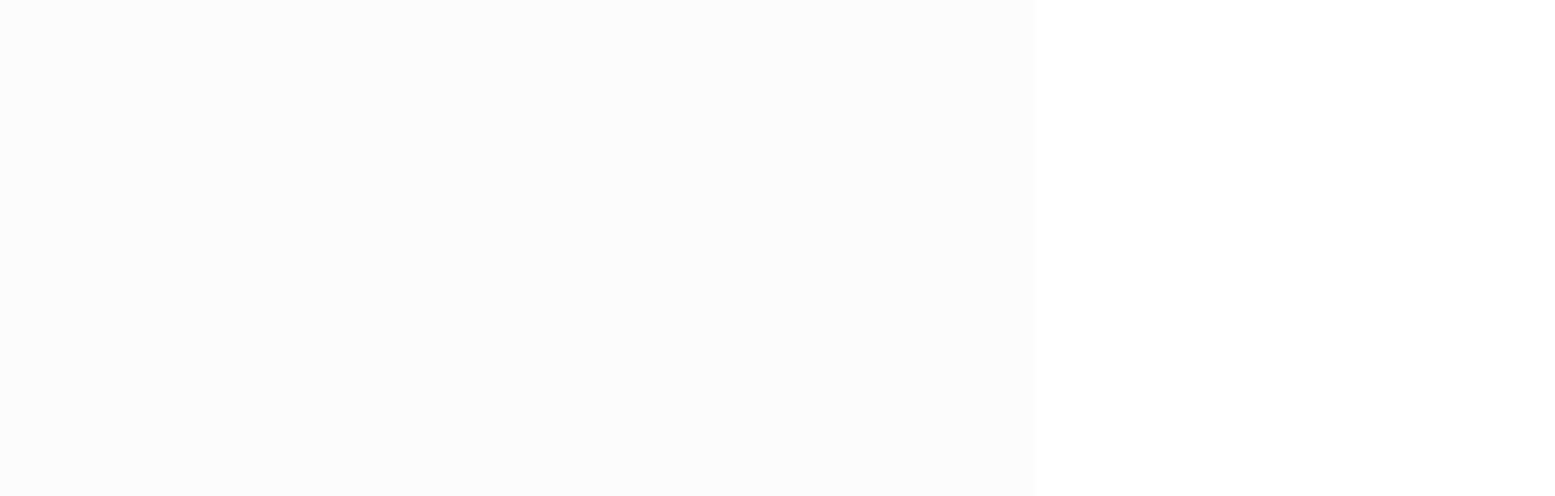
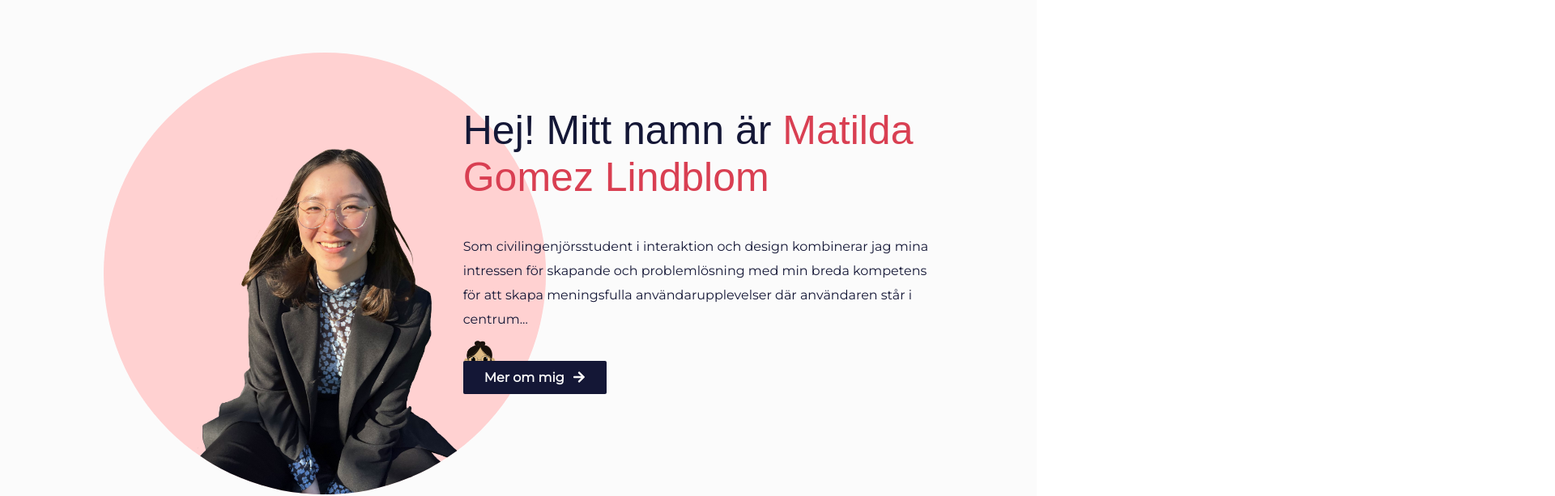
Before and after one commit to MatildaGomezLindblom/my-portfolio, a React (Create React App) app: page /#/ in a window 1280 px wide. Shown: the part 863-1476 px from the top of the page at 81% size, 1920 px wide, since content can reach past the window. Built offline with nearby package versions, Linux system fonts and the light colour scheme; a web font is replaced by a local one.

Commit message:
about section done (?)

```diff
--- a/src/components/ButtonPrimary.js
+++ b/src/components/ButtonPrimary.js
@@ -2,11 +2,11 @@ import React from "react";
 import { Link } from "react-router-dom";
 import "../styles/global.scss";
 
-function ButtonPrimary({onClick, children}) {
+function ButtonPrimary({onClick, children, onMouseLeave, onMouseEnter}) {
   return (
     <div class="button-container">
   <div>
-  <button className="primary-button" onClick={onClick}>{children}</button>
+  <button className="primary-button" onClick={onClick} onMouseEnter={onMouseEnter}  onMouseLeave={onMouseLeave}>{children}</button>
   </div>
  </div>
   );
--- a/src/components/about/About.js
+++ b/src/components/about/About.js
@@ -1,9 +1,13 @@
-import React from "react";
-import { Link } from "react-router-dom";
+import { React, useState } from "react";
+import { Link, useHistory } from "react-router-dom";
 import "../../styles/About.scss";
 import ButtonPrimary from "../ButtonPrimary";
-import { FaArrowRight } from 'react-icons/fa';
-
+import { FaArrowRight } from "react-icons/fa";
+import { motion, AnimatePresence } from "framer-motion";
+import logo from "../../assets/logo.png";
+import star from "../../assets/about/buttonStar.svg";
+import MoreButton from "./MoreButton";
+import Me from "../../assets/about/MatildaCutOut.png";
 
 function About() {
   return (
@@ -21,8 +25,16 @@ function About() {
           ></path>
         </svg>
       </div>
-      <Link to="/MoreAboutMe">More About Me</Link>
-      <ButtonPrimary>Mer om mig<FaArrowRight /></ButtonPrimary>
+      <div className="about-grid">
+        <div>
+          <img src={Me} className="matilda-cut-out" alt="Matilda" />
+        </div>
+        <div className="about-text-section">
+          <h2>Hej! Mitt namn är <mark>Matilda Gomez Lindblom</mark></h2>
+          <p>Som civilingenjörsstudent i interaktion och design kombinerar jag mina intressen för skapande och problemlösning med min breda kompetens för att skapa meningsfulla användarupplevelser där användaren står i centrum...</p>
+        <MoreButton></MoreButton>
+        </div>
+      </div>
     </div>
   );
 }
--- /dev/null
+++ b/src/components/about/MoreButton.js
@@ -0,0 +1,157 @@
+import { React, useState } from "react";
+import "../../styles/About.scss";
+import ButtonPrimary from "../ButtonPrimary";
+import { FaArrowRight } from "react-icons/fa";
+import { motion } from "framer-motion";
+import logo from "../../assets/logo.png";
+import star from "../../assets/about/buttonStar.svg";
+import { Link, useHistory } from 'react-router-dom';
+
+function MoreButton() {
+  const [isHovered, setIsHovered] = useState(false);
+
+  const showHead = {
+    y: -75,
+    rotate: -15,
+    zIndex: -2,
+  };
+
+  const hideHead = {
+    y: -67,
+  };
+
+  const showHand = {
+    y: [
+      -80, -100, -100, -100, -100, -100, -100, -100, -100, -100, -100, -100,
+      -100,
+    ],
+    zIndex: -2,
+    rotate: [15, 30, 15, -15, 15, 30, 15, -15, 15, 30, 15, -15, 15],
+    x: 40,
+    transition: {
+      times: [
+        0, 0.8, 1.6, 2.4, 2.2, 2.0, 2.8, 2.6, 2.4, 2.2, 4.0, 4.0, 4.0, 4.0,
+      ],
+      duration: 1.7,
+    },
+  };
+
+  const hideHand = {
+    y: -80,
+    x: 40,
+  };
+
+  const showStar = {
+    y: -150,
+    x: -30,
+    rotate: -25,
+    zIndex: -2,
+    scale: 1,
+  };
+
+  const hideStar = {
+    y: -110,
+    scale: 0.5,
+  };
+
+  const showStar2 = {
+    y: -160,
+    x: 130,
+    rotate: 45,
+    zIndex: -2,
+    scale: 1.2,
+  };
+
+  const hideStar2 = {
+    y: -110,
+    scale: 0.5,
+  };
+
+  const showStar3 = {
+    y: -60,
+    x: 20,
+    rotate: 65,
+    zIndex: -2,
+    scale: 1,
+  };
+
+  const hideStar3 = {
+    y: -110,
+    scale: 0.5,
+  };
+
+  const showStar4 = {
+    y: -50,
+    x: -80,
+    rotate: 65,
+    zIndex: -2,
+    scale: 0.7,
+  };
+
+  const hideStar4 = {
+    y: -110,
+    scale: 0.1,
+  };
+
+  return (
+    <div>
+      <div className="about-button">
+      <Link to="/MoreAboutMe">
+      <ButtonPrimary
+          id="moreButton"
+          onMouseEnter={() => {
+            setIsHovered(true);
+          }}
+          onMouseLeave={() => {
+            setIsHovered(false);
+          }}
+        >
+          Mer om mig
+          <FaArrowRight />
+        </ButtonPrimary>
+        <motion.img
+          src={logo}
+          width="40"
+          height="40"
+          className="avatarHead"
+          alt="Logo"
+          animate={isHovered ? showHead : hideHead}
+          transition={{ duration: 0.3 }}
+        />
+        <motion.div id="hand" animate={isHovered ? showHand : hideHand} />
+        <motion.img
+          src={star}
+          className="starBehindButton1"
+          alt="Star"
+          animate={isHovered ? showStar : hideStar}
+          transition={{ duration: 0.2, type: "spring", stiffness: 80 }}
+        />
+        <motion.img
+          src={star}
+          className="starBehindButton1"
+          alt="Star"
+          animate={isHovered ? showStar2 : hideStar2}
+          transition={{ duration: 0.3, type: "spring", stiffness: 70 }}
+        />
+        <motion.img
+          src={star}
+          className="starBehindButton1"
+          alt="Star"
+          animate={isHovered ? showStar3 : hideStar3}
+          transition={{ duration: 0.25, type: "spring", stiffness: 50 }}
+        />
+        <motion.img
+          src={star}
+          className="starBehindButton1"
+          alt="Star"
+          animate={isHovered ? showStar4 : hideStar4}
+          transition={{ duration: 0.35, type: "spring", stiffness: 70 }}
+        />
+      </Link>
+
+      </div>
+    </div>
+  );
+}
+
+export default MoreButton;
--- a/src/styles/About.scss
+++ b/src/styles/About.scss
@@ -2,8 +2,6 @@
 
 .about-container {
   min-width: 450px;
-    width: 100vw;
-    height: 100vh;
   background-color: $background-color;
   margin-top: 0;
   z-index: 300;
@@ -15,11 +13,65 @@
   margin-top: 0;
   top: 0;
   left: 0;
-    width: 150%;
+  width: 100%;
   overflow: hidden;
   line-height: 0;
   fill: $background-color;
-    margin-top: -14%;
+  margin-top: -10%;
+}
+
+.about-grid {
+  display: grid;
+  grid-template-columns: 2fr 1fr;
+  gap: 0;
+  margin: 0;
+  padding: 10vw;
+  justify-content: center;
+  align-items: center;
+}
+
+.about-text-section {
+  margin-left: -70%;
+  z-index: 2;
+}
+
+//BUTTON STYLEING//////////////////////////////
+.about-button {
+  padding-top: 20px;
+}
+.avatarHead {
+  position: relative;
+  z-index: -2;
+}
+
+#hand {
+  z-index: -2;
+  position: relative;
+  display: block;
+  width: 9px;
+  height: 30px;
+  background-color: rgb(221, 188, 150);
+  border-radius: 50% 50% 50% 50% / 60% 60% 40% 40%;
+}
+
+#moreButton:hover {
+  transform: scale(1.05);
+}
+
+.starBehindButton1 {
+  position: relative;
+  width: 25px;
+  z-index: -2;
+  display: box;
+  box-shadow: 2px;
+}
+
+.matilda-cut-out {
+    width: 80%;
+    clip-path: circle( 50% at center);
+    background-color: $primary-color;
+    z-index: 2;
+    position: relative;
 }
 
 //////darkmode/////////////////////
@@ -31,4 +83,19 @@
   .custom-shape-divider-bottom-1699302488 {
     fill: $background-color-dark;
   }
+
+  .matilda-cut-out {
+    background-color: $primary-color-dark;
 }
+}
+
+@media (max-width: 1000px) {
+  .about-grid {
+    grid-template-columns: 1fr;
+    padding: 5vw;
+  }
+
+  .about-text-section {
+    margin-left: 0;
+  }
+}
--- a/src/styles/global.scss
+++ b/src/styles/global.scss
@@ -46,6 +46,11 @@ p {
   font-size: 16px;
   color: $text-color;
   line-height: 30px;
+}
+
+mark {
+  color: $secondary-color;
+  background-color: transparent;
 }
 
 body {
@@ -165,6 +170,7 @@ body {
 .primary-button:hover {
   color: $background-color;
   z-index: 2;
+  transform: scale(1.06);
 }
 
 .dark-mode {
@@ -180,6 +186,10 @@ body {
     color: $text-color-dark; // Change text color for dark mode
   }
 
+  mark {
+    color: $secondary-color-dark;
+  }
+
   .secondary-button {
     color: $secondary-color-dark;
     border: 2px solid $secondary-color-dark;
@@ -192,6 +202,24 @@ body {
   .secondary-button::before,
   .secondary-button::after {
     background-color: $secondary-color-dark;
+  }
+
+  .primary-button {
+    color: $background-color-dark;
+    background-color: $text-color-dark;
+  }
+
+  .primary-button:hover {
+    color: $background-color-dark;
+  }
+
+  .primary-button::before,
+  .primary-button::after {
+    background-color: $secondary-color-dark;
+  }
+
+  .primary-button:hover {
+    color: $background-color-dark;
   }
 }
 
```
Also changed, not shown: src/assets/about/MatildaCutOut.png (added), src/assets/about/buttonStar.svg (added). Lines whose indentation alone changed are shown as unchanged.
